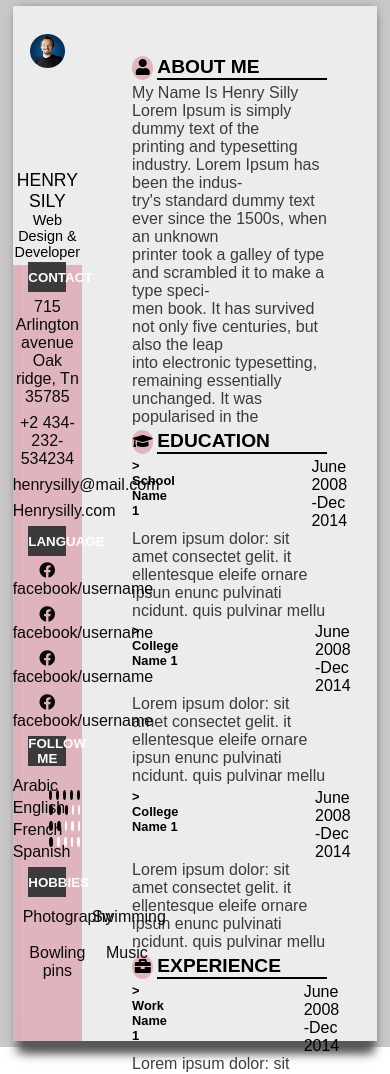
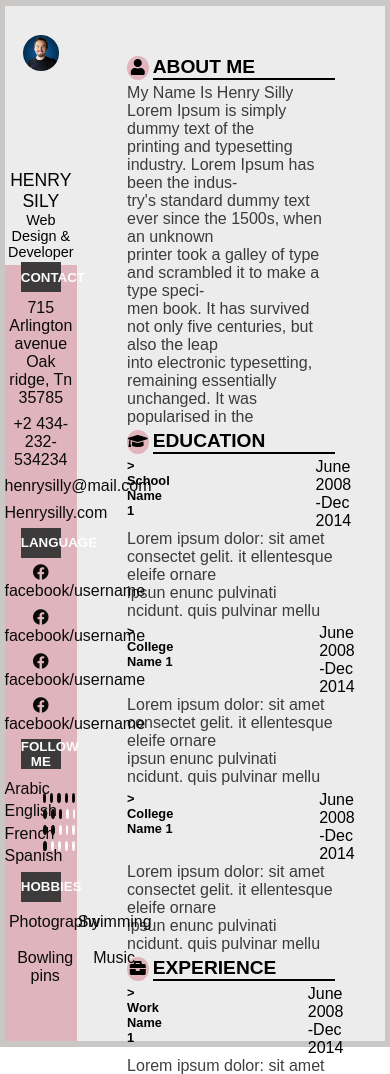
Before and after one commit to pandeyapurvaa/resume.github.io, a plain HTML site: page index.html in a window 390 px wide. Shown: the top 1074 px of the page. Drawn offline with Linux system fonts and the light colour scheme.

Commit message:
Update Style.css

```diff
--- a/Style.css
+++ b/Style.css
@@ -295,20 +295,17 @@
     }
     .hobby
     {
-     margin: 2px 10px;
+     margin: 0px 8px;
      margin-top: 12%;
+    }
+   .hobbyname
+    {
+        margin-left: -5%;
     }
     .Double-Border
     {
         width: 94%;
-        height: 95%;
+      box-shadow: 0px 0px 0px 0px ;
     }
 }
-@media only screen and (max-width:1000px)
-{
-    .Double-Border
-    {
-        width: 90%;
-        height: 100%;
-    }
 }
```
